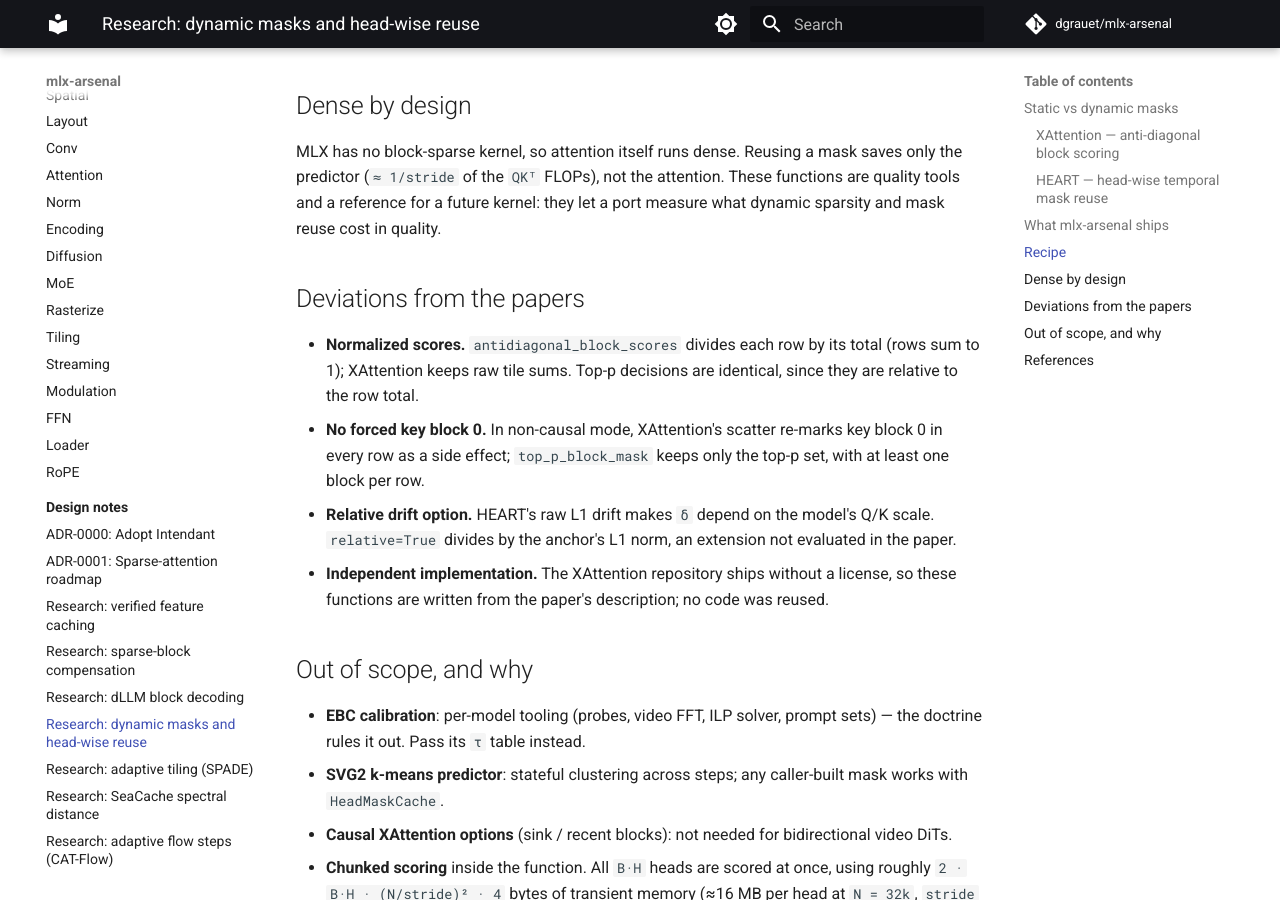
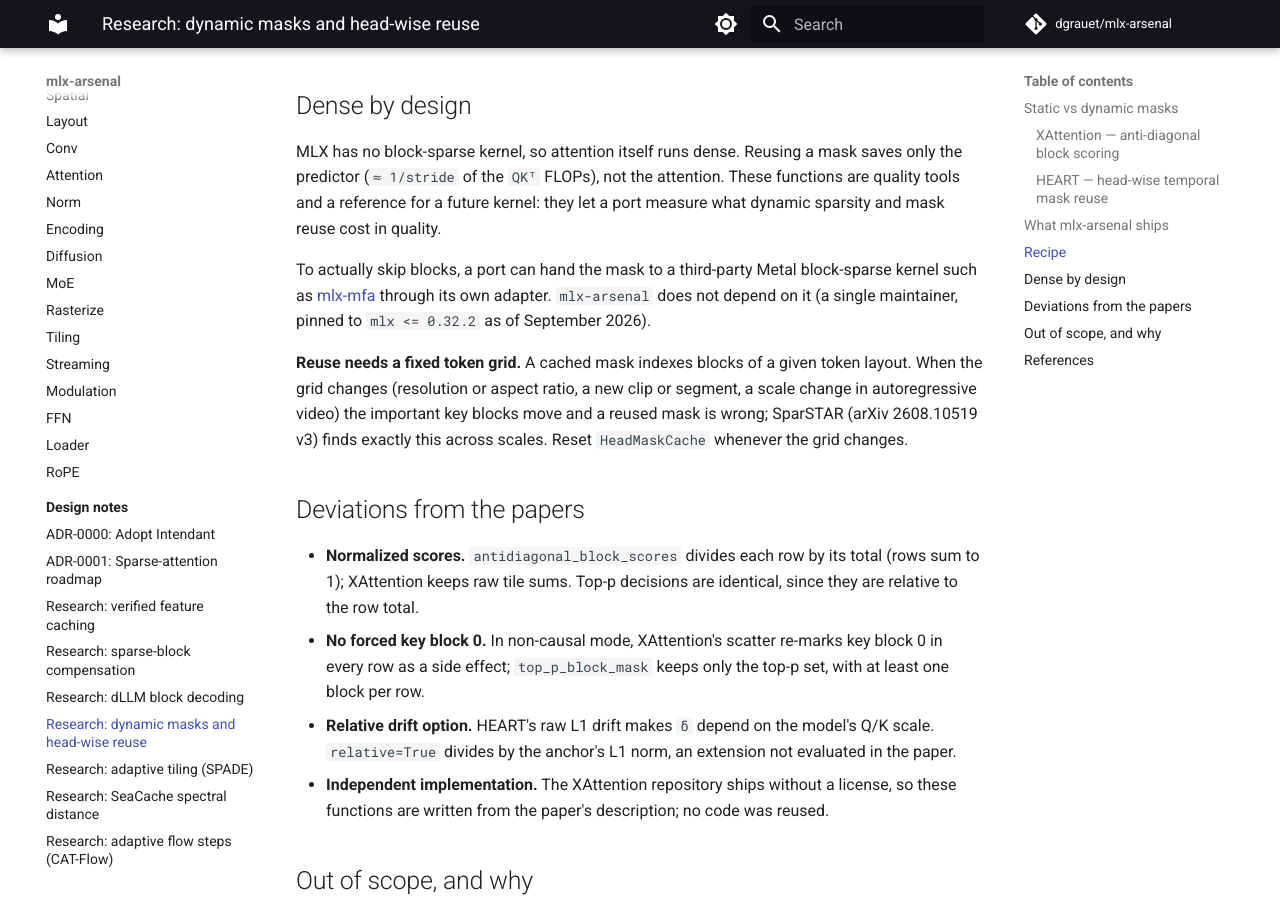
Before and after one commit to dgrauet/mlx-arsenal, an MkDocs documentation site: the page built from docs/research/head-mask-reuse.md, in a window 1280 px wide and 900 px high, scrolled down 2283 px. Built offline with MkDocs 1.6.1 and Material for MkDocs 9.7.7, drawn with Linux system fonts in a browser that asks for light colours; comment, search, counter and statistics services are not loaded.

Commit message:
docs: note mask reuse needs a fixed grid, fp32 sampling state, mlx-mfa
- a reused block mask is only valid on a fixed token grid (SparSTAR v3
  finds important key blocks move across scales); reset HeadMaskCache
  when the grid changes
- keep the sampling state in float32 under caching (diffusers default
  since #14663)
- mlx-mfa can execute masks as a third-party kernel through a port's
  adapter; not a dependency (single maintainer, mlx <= 0.32.2)

Co-Authored-By: Claude Opus 5.5 <noreply@anthropic.com>
Claude-Session: https://claude.ai/code/session_01WpxsXyNmLskVHUCzfNu59g

```diff
--- a/docs/research/head-mask-reuse.md
+++ b/docs/research/head-mask-reuse.md
@@ -101,6 +101,17 @@ attention.
 These functions are quality tools and a reference for a future kernel: they
 let a port measure what dynamic sparsity and mask reuse cost in quality.
 
+To actually skip blocks, a port can hand the mask to a third-party Metal
+block-sparse kernel such as [mlx-mfa](https://pypi.org/project/mlx-mfa/)
+through its own adapter. `mlx-arsenal` does not depend on it (a single
+maintainer, pinned to `mlx <= 0.32.2` as of September 2026).
+
+**Reuse needs a fixed token grid.** A cached mask indexes blocks of a given
+token layout. When the grid changes (resolution or aspect ratio, a new clip
+or segment, a scale change in autoregressive video) the important key blocks
+move and a reused mask is wrong; SparSTAR (arXiv 2608.10519 v3) finds exactly
+this across scales. Reset `HeadMaskCache` whenever the grid changes.
+
 ## Deviations from the papers
 
 - **Normalized scores.** `antidiagonal_block_scores` divides each row by its
```
Also changed, not shown: docs/research/verified-feature-caching.md (+5 -0 lines).
